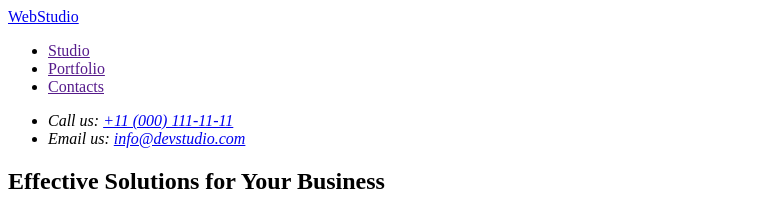
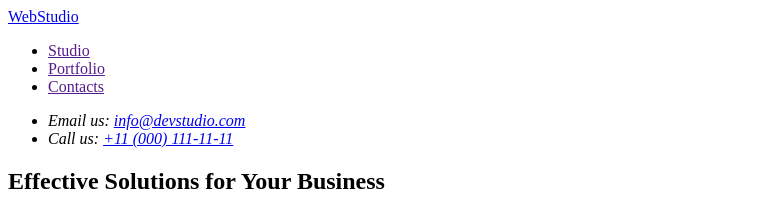
Before and after one commit to AkhmedovVitalik/goit-markup-hw-01, a plain HTML site: page index.html in a window 1280 px wide. Shown: the top 202 px of the page, without its empty margins (0-759 px from the left). Drawn offline with Linux system fonts and the light colour scheme.

Commit message:
goit-markup-hw-01-03

```diff
--- a/index.html
+++ b/index.html
@@ -23,9 +23,11 @@
         </nav>
         <address>
             <ul>
+                <li>Email us:
+                    <a href="mailto:info@devstudio.com">info@devstudio.com</a>
+                </li>
                 <li>Call us: <a href="tel:+110001111111">+11 (000) 111-11-11</a><br /></li>
-                <li>Email us:
-                <a href="mailto:info@devstudio.com">info@devstudio.com</a></li>
+
 
         </ul>
         </address>
```
